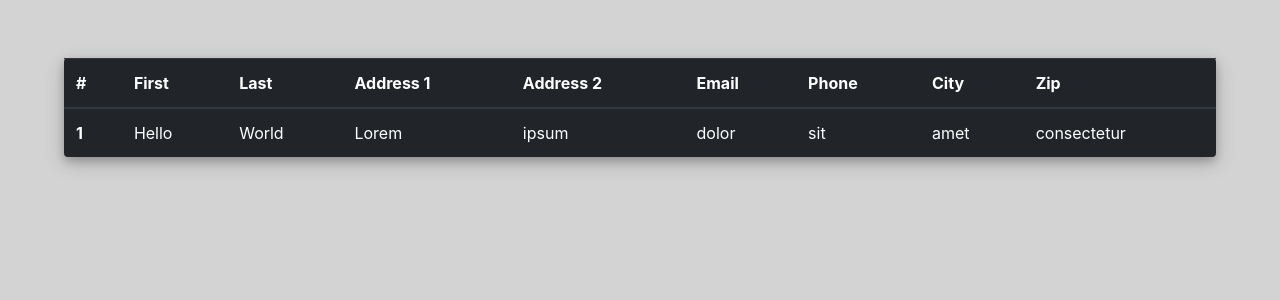
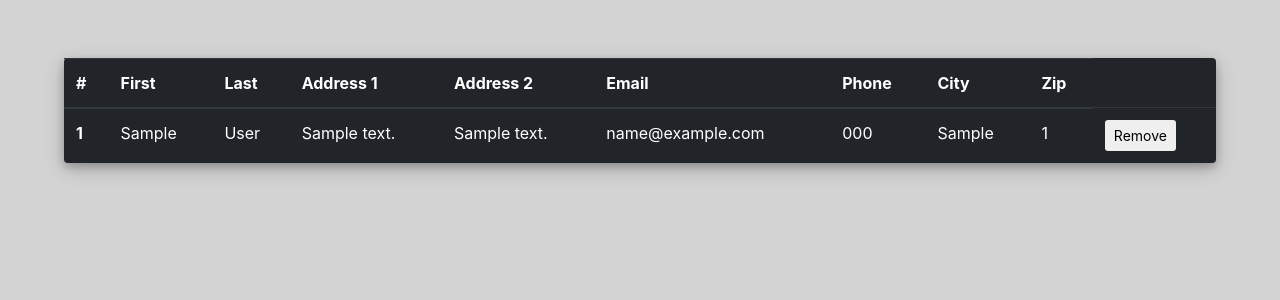
Before and after one commit to MannyT13/cop4331group1small, a Flask app: template templates/homepage.html in a window 1280 px wide. Shown: the part 56-356 px from the top of the page. Run offline with Flask 2, Linux system fonts and the light colour scheme; the template is opened without the code that fills it: values that come from a table or form of the project are taken from there, others are empty; tables that the repository leaves empty hold one stand-in row (values such as "Sample post"); parts of the project's set-up code (start-up, migrations or seed data) failed here and were passed over; some libraries are stand-ins or nearby versions.

Commit message:
Replaced lorem ipsum with actual contacts

```diff
--- a/templates/homepage.html
+++ b/templates/homepage.html
@@ -39,17 +39,23 @@
             </tr>
           </thead>
           <tbody>
-            <tr>
-              <th scope="row">1</th>
-              <td>Hello</td>
-              <td>World</td>
-              <td>Lorem</td>
-              <td>ipsum</td>
-              <td>dolor</td>
-              <td>sit</td>
-              <td>amet</td>
-              <td>consectetur</td>
-            </tr>
+            {% for contact in contacts %}
+              <tr>
+                <th scope="row">{{loop.index}}</th>
+                <td>{{contact.first_name}}</td>
+                <td>{{contact.last_name}}</td>
+                <td>{{contact.street_address1}}</td>
+                <td>{{contact.street_address2}}</td>
+                <td>{{contact.email_address}}</td>
+                <td>{{contact.phone_number}}</td>
+                <td>{{contact.city}}</td>
+                <td>{{contact.zip_code}}</td>
+                <td>
+                  <button type="button" class="btn btn-default btn-sm">
+                      <span class="glyphicon glyphicon-remove" href="#"></span> Remove
+                  </button>
+              </tr>
+              {% endfor %}
           </tbody>
         </table>
       </div>
```
